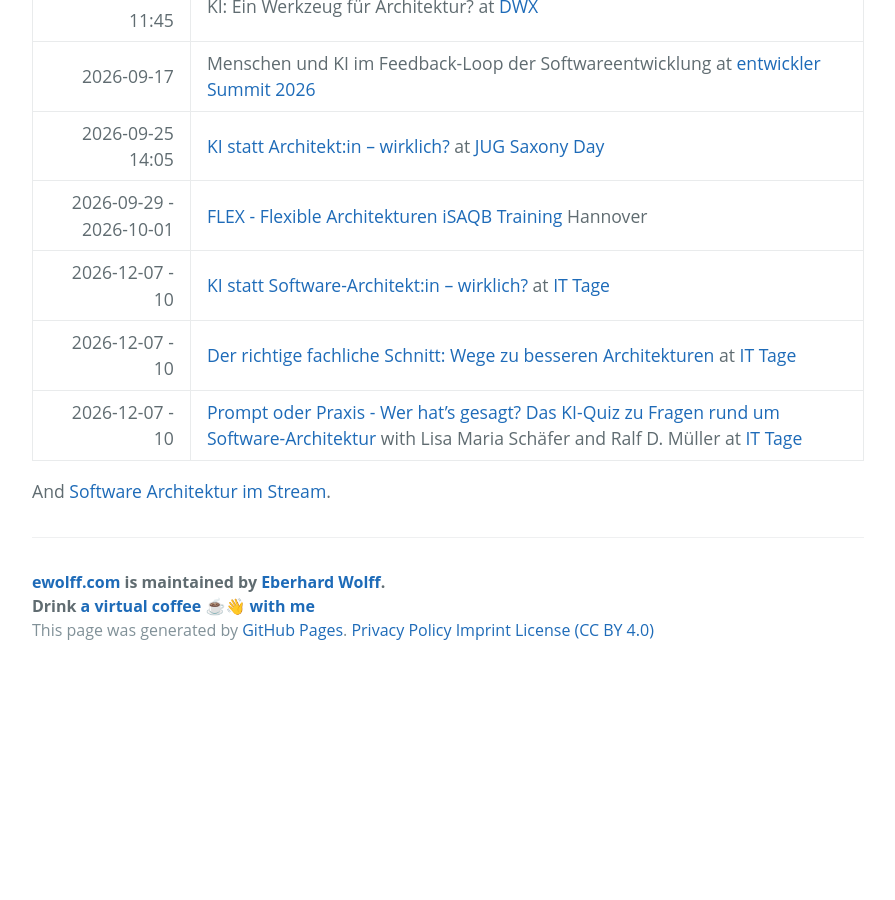
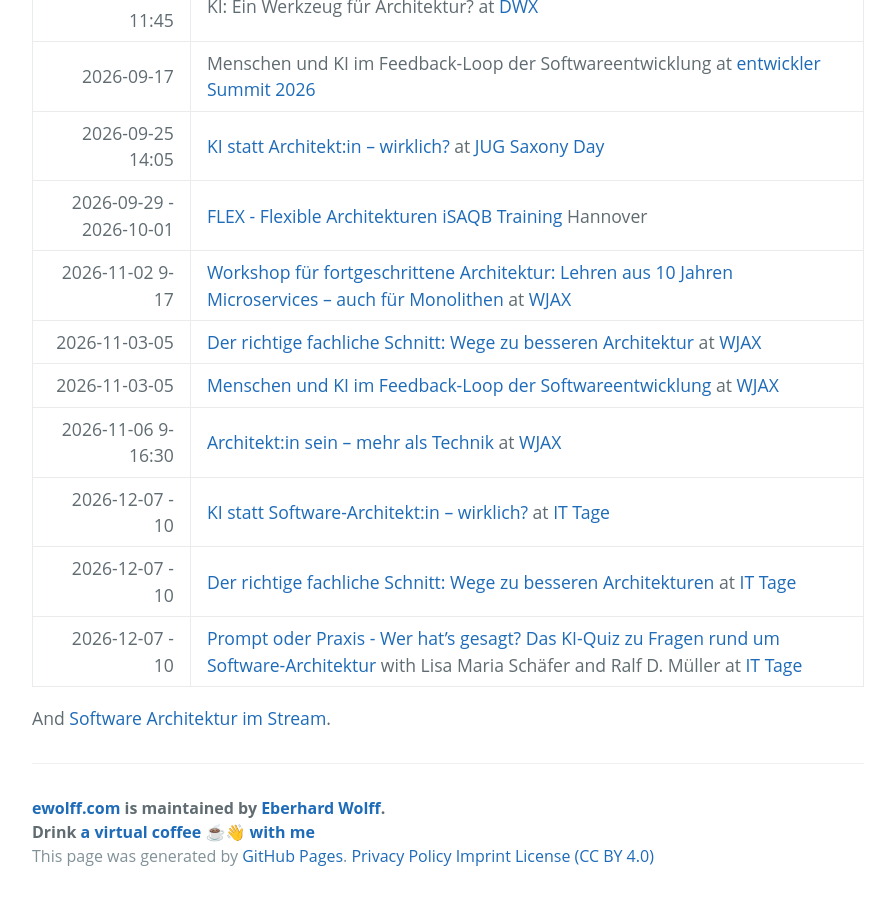
Before and after one commit to ewolff/ewolff.com, a Jekyll site: the page built from schedule.md, in a window 1280 px wide and 900 px high, scrolled down 647 px. Shown: the whole window, without its empty margins (192-1087 px from the left). Built offline with Jekyll 4.4.1, drawn with Linux system fonts in a browser that asks for light colours; our own code applies the rules of GitHub Pages for plain Markdown files; before the commit the page ends 1321 px from its top, so only the background shows below that.

Commit message:
WJAX eingefügt

```diff
--- a/schedule.md
+++ b/schedule.md
@@ -12,9 +12,12 @@
 | 2026-09-17 | Menschen und KI im Feedback-Loop der Softwareentwicklung at [entwickler Summit 2026](https://entwickler.de/entwickler-summit/) |
 | 2026-09-25 14:05 | [KI statt Architekt:in – wirklich?](https://jugsaxony.org/day/programm/details/304) at [JUG Saxony Day](https://jugsaxony.org/day/) |
 |  2026-09-29 - 2026-10-01 | [FLEX - Flexible Architekturen iSAQB Training](https://www.socreatory.com/de/trainings/flex) Hannover                                              |
+| 2026-11-02 9-17 | [Workshop für fortgeschrittene Architektur: Lehren aus 10 Jahren Microservices – auch für Monolithen](https://jax.de/microservices/microservices-workshop-fortgeschrittene/) at [WJAX](https://jax.de/muenchen/) |
+| 2026-11-03-05  | [Der richtige fachliche Schnitt: Wege zu besseren Architektur](https://jax.de/software-architecture/fachlicher-schnitt-ddd-architektur) at [WJAX](https://jax.de/muenchen/) |
+| 2026-11-03-05  | [Menschen und KI im Feedback-Loop der Softwareentwicklung](https://jax.de/enterprise-ai/menschen-ki-feedback-loop-softwareentwicklung) at [WJAX](https://jax.de/muenchen/) |
+| 2026-11-06 9-16:30 | [Architekt:in sein – mehr als Technik](https://jax.de/software-architecture/mehr-als-technik-architektur-workshop/) at [WJAX](https://jax.de/muenchen/) |
 | 2026-12-07 - 10 | [KI statt Software-Architekt:in – wirklich?](https://www.ittage.informatik-aktuell.de/programm/2026/ki-statt-software-architektin-wirklich.html) at [IT Tage](https://www.ittage.informatik-aktuell.de/) |
 | 2026-12-07 - 10 | [Der richtige fachliche Schnitt: Wege zu besseren Architekturen](https://www.ittage.informatik-aktuell.de/programm/2026/der-richtige-fachliche-schnitt-wege-zu-besseren-architekturen.html) at [IT Tage](https://www.ittage.informatik-aktuell.de/) |
 | 2026-12-07 - 10 | [Prompt oder Praxis - Wer hat's gesagt? Das KI-Quiz zu Fragen rund um Software-Architektur](https://www.ittage.informatik-aktuell.de/programm/2026/prompt-oder-praxis-wer-hats-gesagt-das-ki-quiz-zu-fragen-rund-um-software-architektur.html) with Lisa Maria Schäfer and Ralf D. Müller at [IT Tage](https://www.ittage.informatik-aktuell.de/) |
 
-
 And [Software Architektur im Stream](https://software-architektur.tv/).
```
Also changed, not shown: termine.md (+4 -0 lines).
